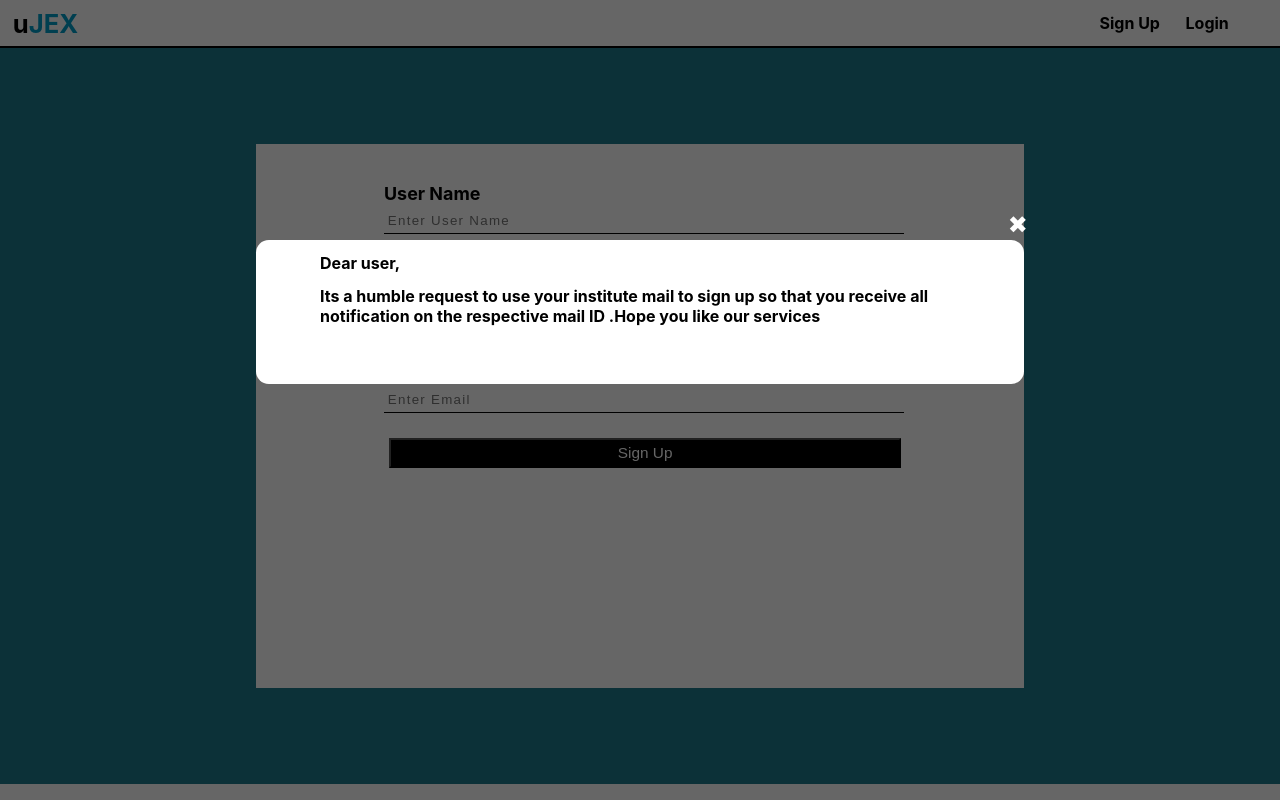
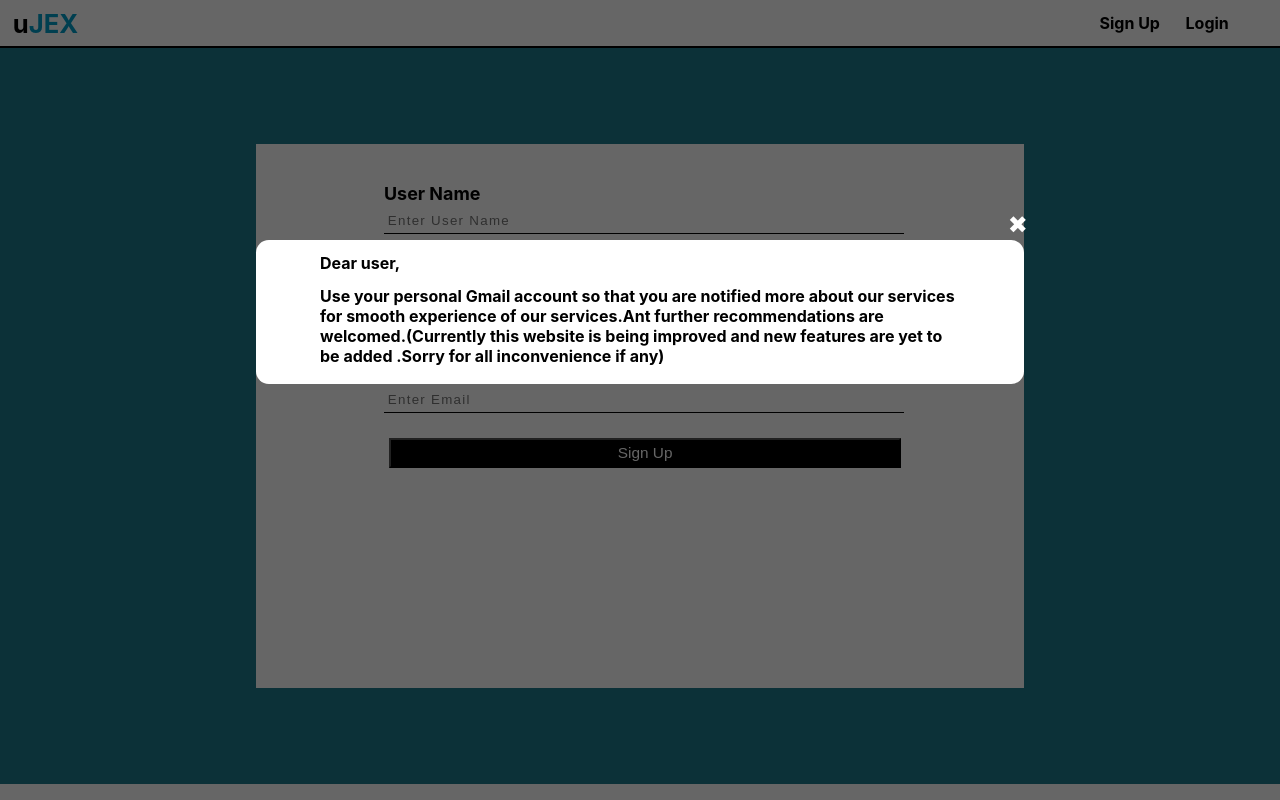
Before and after one commit to ujjwal0414/hostelMangement_withMERN_Stack, a React (Create React App) app in the folder frontend/: page /signup in a window 1280 px wide. Built offline with nearby package versions, Linux system fonts and the light colour scheme.

Commit message:
Update SignUp.js

```diff
--- a/frontend/src/components/SignUp.js
+++ b/frontend/src/components/SignUp.js
@@ -63,7 +63,7 @@ const SignUp=()=>{
             <div className={cls.whiteDivs}>
                 <span onClick={()=>{setNotification(false)}} className={cls.cross}>&#x2716;</span>
                 <div>Dear user,</div>
-                <div>Its a humble request to use your institute mail to sign up so that you receive all notification on the respective mail ID .Hope you like our services</div>
+                <div>Use your personal Gmail account so that you are notified more about our services for smooth experience of our services.Ant further recommendations are welcomed.(Currently this website is being improved and new features are yet to be added .Sorry for all inconvenience if any)</div>
             </div></>:<></>}
            <NavBar></NavBar>
            <div className={cls.signUpContainerMainDiv}>
```
